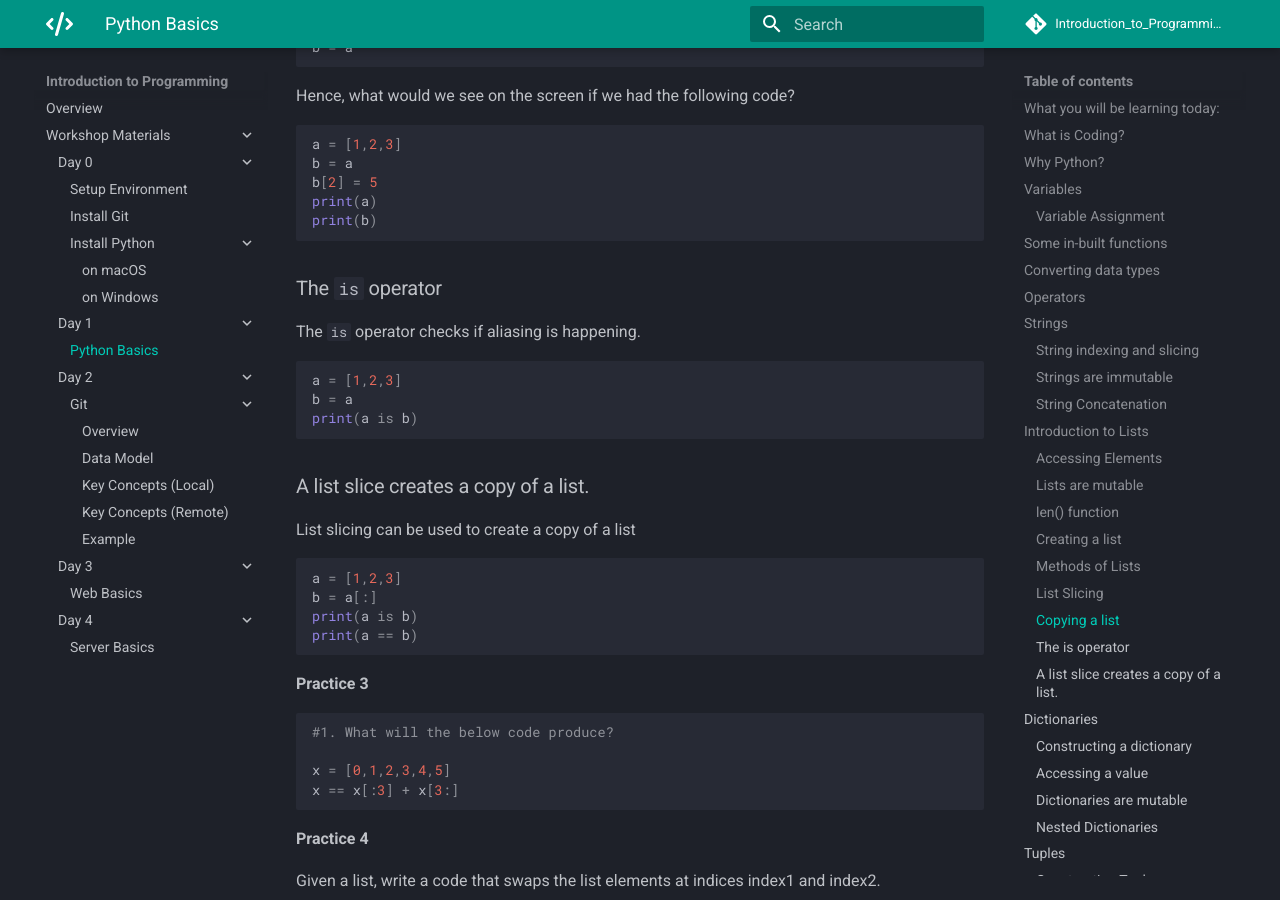
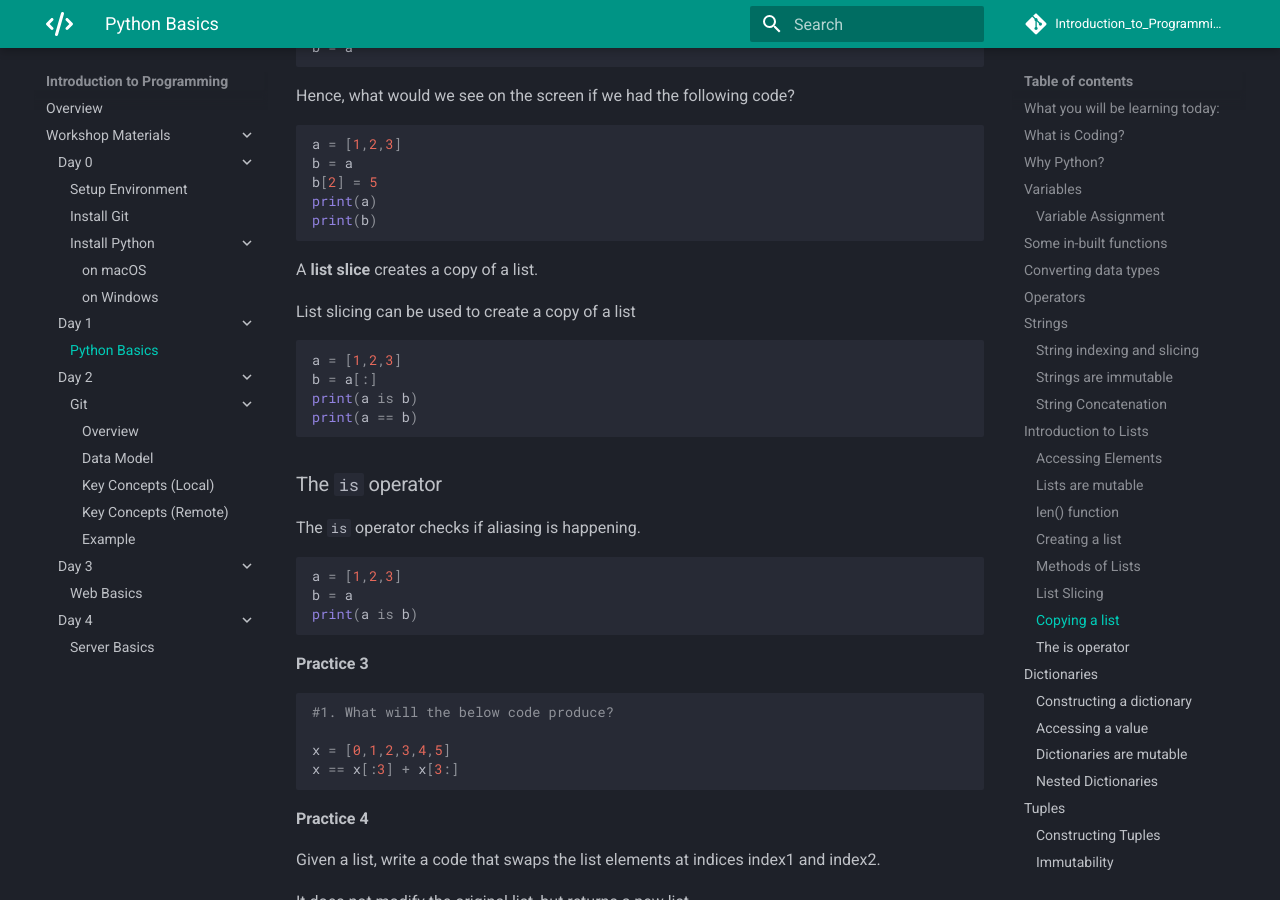
Before and after one commit to 3DCdsc/Introduction_to_Programming, an MkDocs documentation site: the page built from docs/Day_1/python_basics.md, in a window 1280 px wide and 900 px high, scrolled down 11646 px. Built offline with MkDocs 1.6.1 and Material for MkDocs 9.7.7, drawn with Linux system fonts in a browser that asks for light colours; comment, search, counter and statistics services are not loaded; some of the changed lines change nothing that is shown.

Commit message:
Update python_basics.md

````diff
--- a/docs/Day_1/python_basics.md
+++ b/docs/Day_1/python_basics.md
@@ -555,6 +555,16 @@ print(a)
 print(b)
 ```
 
+A **list slice** creates a copy of a list.
+
+List slicing can be used to create a copy of a list
+```python
+a = [1,2,3]
+b = a[:]
+print(a is b)
+print(a == b)
+```
+
 ### The ```is``` operator
 
 The ```is``` operator checks if aliasing is happening.
@@ -564,15 +574,7 @@ b = a
 print(a is b)
 ```
 
-### A list slice creates a copy of a list.
 
-List slicing can be used to create a copy of a list
-```python
-a = [1,2,3]
-b = a[:]
-print(a is b)
-print(a == b)
-```
 
 **Practice 3**
 ```python
````
